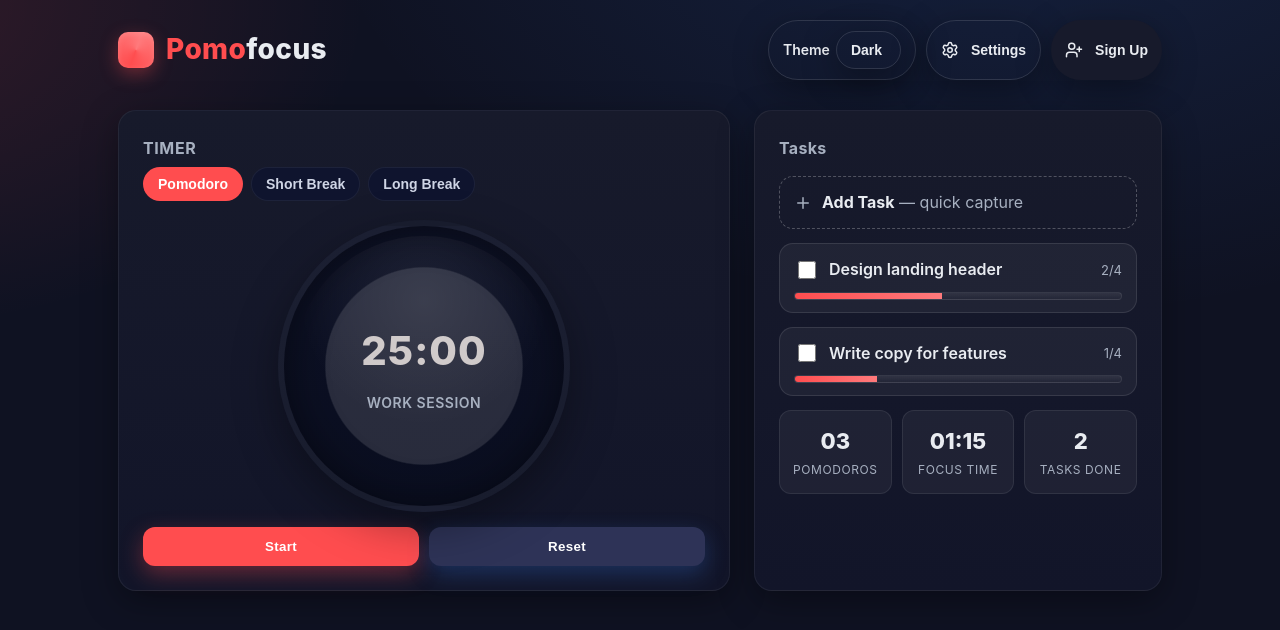
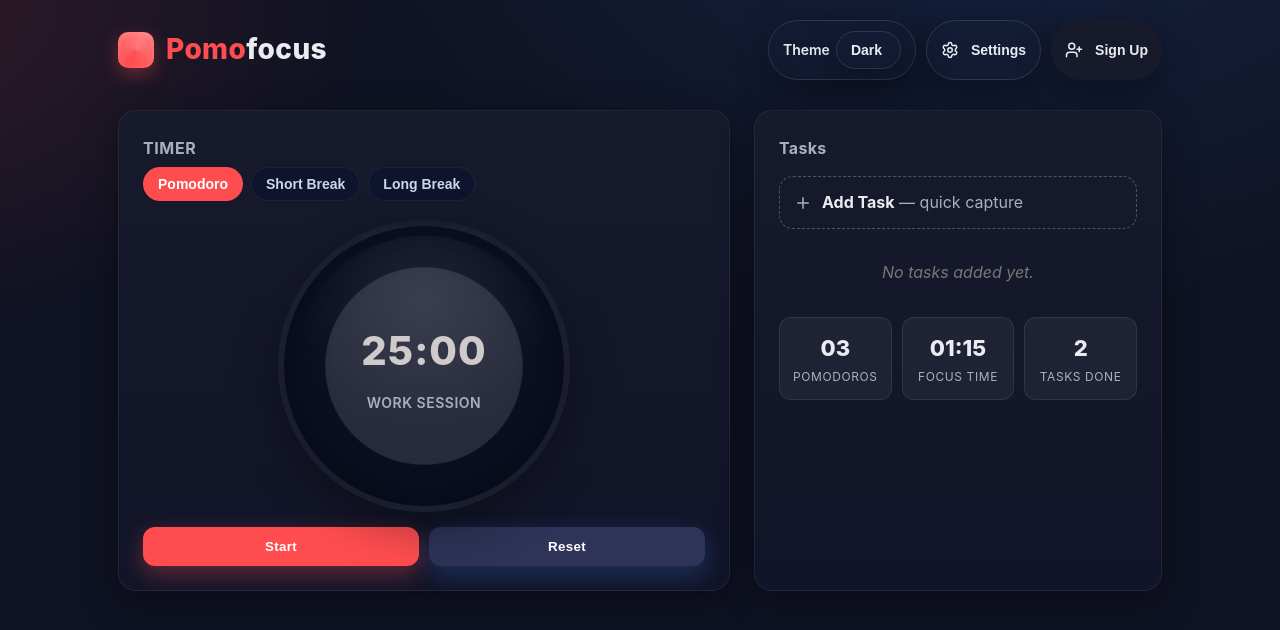
Before and after one commit to Faiqwaseem/pomodoro, a React (Vite) app in the folder my-pomofocus/: page / in a window 1280 px wide. Shown: the top 630 px of the page. Built offline with nearby package versions, Linux system fonts and the light colour scheme.

Commit message:
button hover

```diff
--- a/my-pomofocus/package.json
+++ b/my-pomofocus/package.json
@@ -12,7 +12,8 @@
   "dependencies": {
     "lucide-react": "^0.544.0",
     "react": "^18.3.1",
-    "react-dom": "^18.3.1"
+    "react-dom": "^18.3.1",
+    "react-icons": "^5.5.0"
   },
   "devDependencies": {
     "@eslint/js": "^9.33.0",
--- a/my-pomofocus/src/App.css
+++ b/my-pomofocus/src/App.css
@@ -197,6 +197,10 @@
   background: #0f142e;
   color: #cfd5e5;
   border: 1px solid rgba(255, 255, 255, .06);
+}
+
+.tab:hover {
+  background: #1f2a61;
 }
 
 .tab.active {
@@ -416,7 +420,7 @@
 
 .task-meta {
   color: var(--muted);
-  font-size: 13px;
+  font-size: 15px;
 }
 
 .progress {
@@ -433,6 +437,12 @@
   inset: 0;
   width: 45%;
   background: linear-gradient(90deg, var(--accent), #ff7a7c);
+}
+
+.no-task {
+  color: #777;
+  text-align: center;
+  font-style: italic;
 }
 
 .add {
--- a/my-pomofocus/src/components/Main.jsx
+++ b/my-pomofocus/src/components/Main.jsx
@@ -1,5 +1,5 @@
 import React, { useState, useEffect } from 'react'
-
+import { PiDotsThreeOutlineVerticalFill } from "react-icons/pi";
 
 const Main = () => {
     const [modes, setModes] = useState(25);
@@ -7,10 +7,22 @@
     const [timeLeft, setTimeLeft] = useState(modes * 60);
     const [isRunning, setIsRunning] = useState(false);
     const [modalAddTask, setModalAddTask] = useState(false)
+    const [taskName, setTaskName] = useState("")
+    const [task, setTask] = useState(() => {
+        const saved = localStorage.getItem("task");
+        return saved ? JSON.parse(saved) : [];
+    })
+
+    console.log(task)
+
+
+
 
     useEffect(() => {
         setTimeLeft(modes * 60)
-    }, [modes])
+        const savedLocal = localStorage.setItem('task', JSON.stringify(task));
+        console.log(savedLocal)
+    }, [modes, task])
 
     useEffect(() => {
         let timer;
@@ -61,17 +73,8 @@
         setIsRunning(false);
     }
 
-
-
-
-
     const minutes = Math.floor(timeLeft / 60);
     const seconds = timeLeft % 60;
-
-    console.log("minutes", minutes, "seconds", seconds)
-
-
-
 
     function handleStart() {
 
@@ -83,6 +86,26 @@
         setTimeLeft(modes * 60)
 
     }
+
+
+    const handleSaveTask = () => {
+        if (!taskName) {
+            return;
+        }
+        else if (taskName.trim() !== "") {
+            const newTask = {
+                id: Date.now(),
+                name: taskName,
+                complete: false
+            }
+            setTask([...task, newTask])
+            setTaskName("")
+            setModalAddTask(false)
+        }
+
+
+    }
+
 
     return (
 
@@ -175,12 +198,16 @@
                                     type="text"
                                     placeholder="What are you working on?"
                                     aria-label="Task name"
-
+                                    value={taskName}
+                                    onChange={(e) => setTaskName(e.target.value)}
                                 />
                             </div>
 
                             <div className="modal-actions">
-                                <button className="btn">
+                                <button className="btn"
+                                    onClick={handleSaveTask}
+                                >
+
                                     Save
                                 </button>
                                 <button
@@ -219,32 +246,24 @@
 
                 }
 
+                {task.length == 0 ? <p className="no-task">No tasks added yet.</p>
+                    :
 
-                <article className="task">
-                    <div className="task-row">
-                        <input type="checkbox" id="t1" />
-                        <label className="task-title" htmlFor="t1">
-                            Design landing header
-                        </label>
-                        <span className="task-meta">2/4</span>
-                    </div>
-                    <div className="progress" aria-hidden="true">
-                        <span></span>
-                    </div>
-                </article>
+                    task.map((task) => (<article className="task">
+                        <div className="task-row">
+                            <input type="checkbox" id={task.id} />
+                            <label className="task-title" htmlFor="t1">
+                                {task.name}
+                            </label>
+                            <span className="task-meta">2/4 <PiDotsThreeOutlineVerticalFill /></span>
 
-                <article className="task">
-                    <div className="task-row">
-                        <input type="checkbox" id="t2" />
-                        <label className="task-title" htmlFor="t2">
-                            Write copy for features
-                        </label>
-                        <span className="task-meta">1/4</span>
-                    </div>
-                    <div className="progress" aria-hidden="true">
-                        <span style={{ width: "25%" }}></span>
-                    </div>
-                </article>
+                        </div>
+                        {/* <div className="progress" aria-hidden="true">
+                            <span></span>
+                        </div> */}
+                    </article>
+                    ))
+                }
 
                 <div className="stats" aria-label="Today stats">
                     <div className="stat">
```
Also changed, not shown: 1 other file (tests, documents, lock files or other folders).
